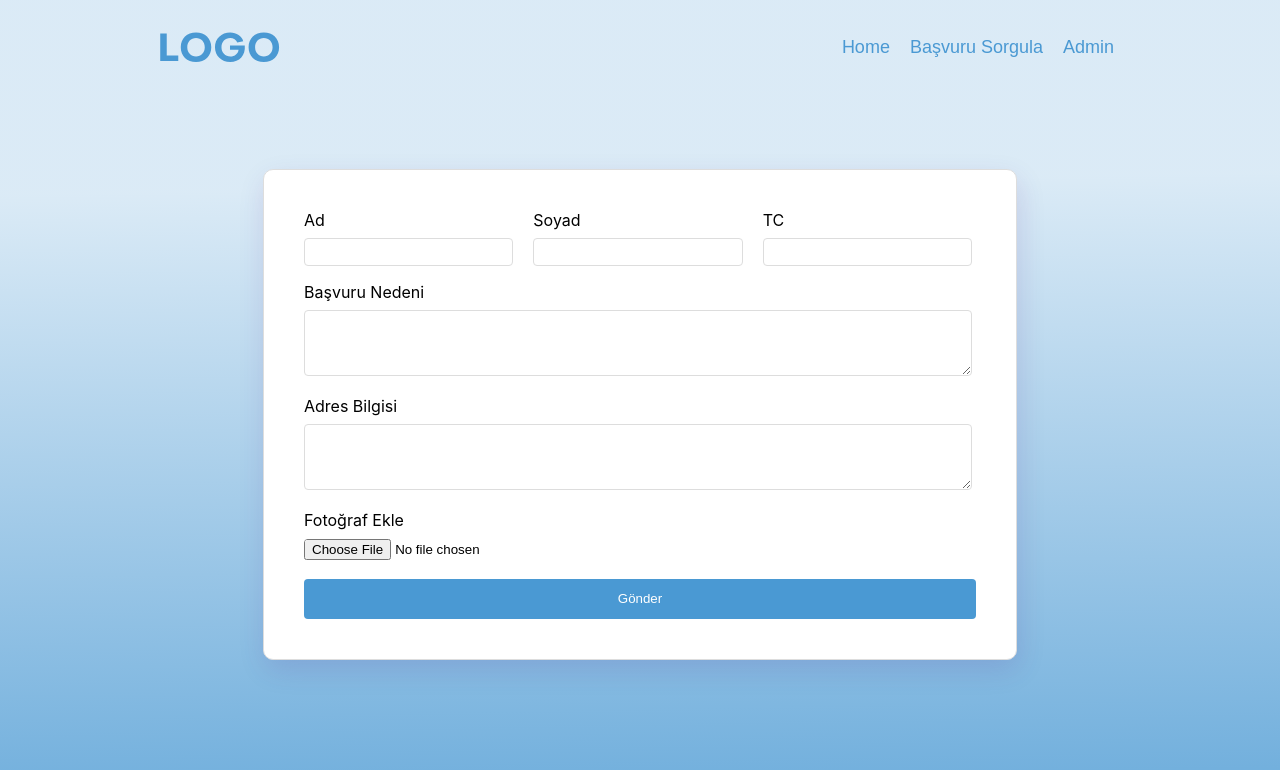
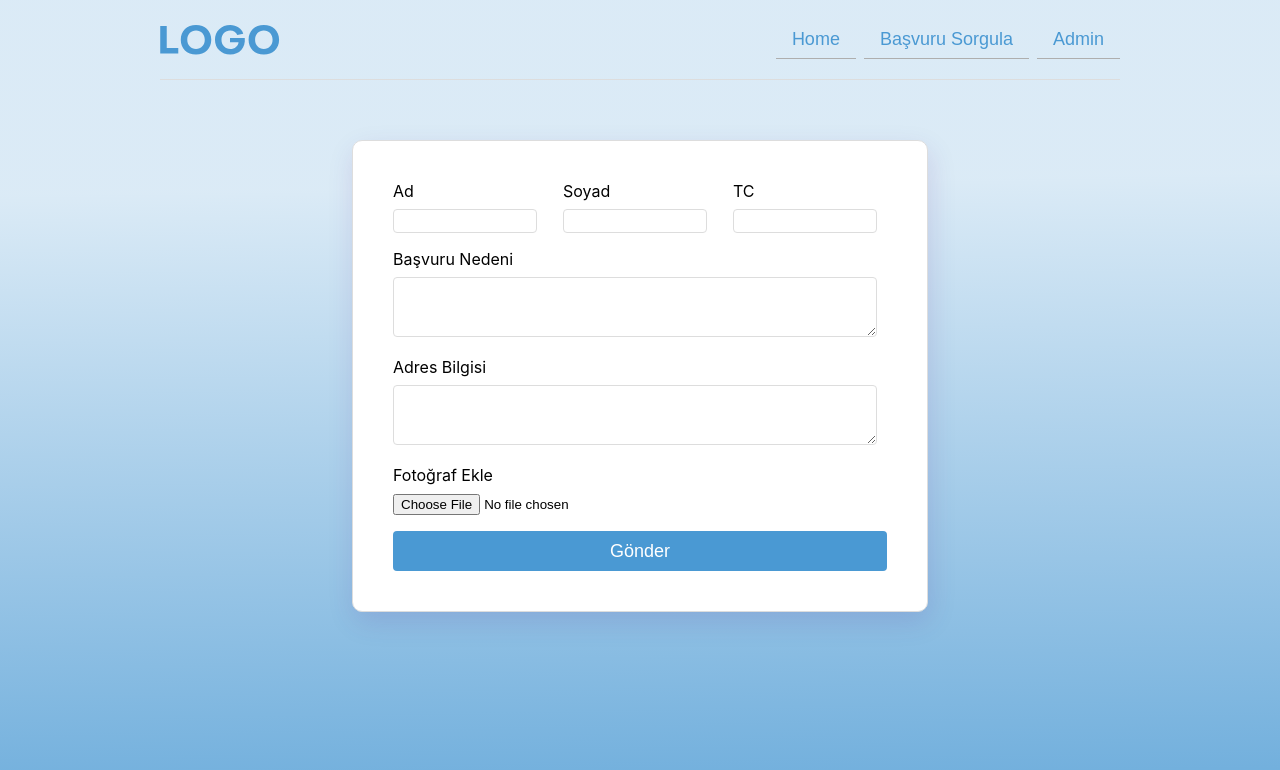
Before and after one commit to aleyaktas/patikaFimpleFinalCase, a React (Create React App) app: page / in a window 1280 px wide. Shown: the top 770 px of the page. Built offline with nearby package versions, Linux system fonts and the light colour scheme.

Commit message:
Add react-hook-form and yup library

```diff
--- a/package.json
+++ b/package.json
@@ -3,13 +3,16 @@
   "version": "0.1.0",
   "private": true,
   "dependencies": {
+    "@hookform/resolvers": "^3.3.2",
     "@testing-library/jest-dom": "^5.17.0",
     "@testing-library/react": "^13.4.0",
     "@testing-library/user-event": "^13.5.0",
     "react": "^18.2.0",
     "react-dom": "^18.2.0",
+    "react-hook-form": "^7.49.2",
     "react-scripts": "5.0.1",
-    "web-vitals": "^2.1.4"
+    "web-vitals": "^2.1.4",
+    "yup": "^1.3.3"
   },
   "scripts": {
     "start": "react-scripts start",
--- a/src/App.css
+++ b/src/App.css
@@ -1,3 +1,9 @@
+* {
+  margin: 0;
+  padding: 0;
+  box-sizing: border-box;
+}
+
 body {
   position: relative;
 }
--- a/src/components/Form/Form.js
+++ b/src/components/Form/Form.js
@@ -1,55 +1,119 @@
+import { useForm } from "react-hook-form";
+import { yupResolver } from "@hookform/resolvers/yup";
+import * as Yup from "yup";
 import styles from "./Form.module.css";
 
 const Form = () => {
-  const formElements = [
-    { name: "Ad", type: "text" },
-    { name: "Soyad", type: "text" },
-    { name: "TC", type: "text" },
-    { name: "Başvuru Nedeni", type: "textarea" },
-    { name: "Adres Bilgisi", type: "textarea" },
-    { name: "Fotoğraf Ekle", type: "file" },
-  ];
+  const schema = Yup.object({
+    name: Yup.string().required("Ad zorunlu"),
+    surname: Yup.string().required("Soyad zorunlu"),
+    idNumber: Yup.string().required("TC zorunlu"),
+    applicationReason: Yup.string().required("Başvuru Nedeni zorunlu"),
+    address: Yup.string().required("Adres Bilgisi zorunlu"),
+    photograph: Yup.mixed().test(
+      "required",
+      "Please select a file",
+      (files) => files?.length > 0
+    ),
+  }).required();
+
+  const {
+    register,
+    handleSubmit,
+    formState: { errors },
+  } = useForm({
+    resolver: yupResolver(schema),
+  });
+
+  const onSubmit = (data) => {
+    console.log(data);
+  };
 
   return (
     <div className={styles.container}>
-      <div className={styles.formElements}>
-        {formElements.map(({ name, type }, index) => (
-          <div
-            className={`${styles.formElement} ${
-              type === "textarea" ? styles.largeHeight : ""
-            }`}
-            key={index}
-          >
-            <label htmlFor={name}>{name}</label>
-            {type === "file" ? (
-              <div className={styles.fileUpload}>
-                <input
-                  className={styles.formInput}
-                  type="file"
-                  id={name}
-                  name={name.toLowerCase()}
-                />
-              </div>
-            ) : type === "textarea" ? (
-              <textarea
-                className={`${styles.formInput} ${styles.textarea}`}
-                id={name}
-                name={name.toLowerCase()}
-              />
-            ) : (
-              <input
-                className={styles.formInput}
-                type="text"
-                id={name}
-                name={name.toLowerCase()}
-              />
-            )}
-          </div>
-        ))}
-        <button className={styles.formSubmitButton} type="submit">
+      <form onSubmit={handleSubmit(onSubmit)} className={styles.formElements}>
+        <div className={styles.formElement}>
+          <label htmlFor="name">Ad</label>
+          <input
+            {...register("name")}
+            type="text"
+            id="name"
+            className={styles.formInput}
+          />
+          {errors.name && (
+            <p className={styles.errorMessage}>{errors.name.message}</p>
+          )}
+        </div>
+
+        <div className={styles.formElement}>
+          <label htmlFor="surname">Soyad</label>
+          <input
+            {...register("surname")}
+            type="text"
+            id="surname"
+            className={styles.formInput}
+          />
+          {errors.surname && (
+            <p className={styles.errorMessage}>{errors.surname.message}</p>
+          )}
+        </div>
+
+        <div className={styles.formElement}>
+          <label htmlFor="idNumber">TC</label>
+          <input
+            {...register("idNumber")}
+            type="text"
+            id="idNumber"
+            className={styles.formInput}
+          />
+          {errors.idNumber && (
+            <p className={styles.errorMessage}>{errors.idNumber.message}</p>
+          )}
+        </div>
+
+        <div className={`${styles.formElement} ${styles.largeHeight}`}>
+          <label htmlFor="applicationReason">Başvuru Nedeni</label>
+          <textarea
+            {...register("applicationReason")}
+            id="applicationReason"
+            className={styles.formInput}
+          />
+          {errors.applicationReason && (
+            <p className={styles.errorMessage}>
+              {errors.applicationReason.message}
+            </p>
+          )}
+        </div>
+
+        <div className={`${styles.formElement} ${styles.largeHeight}`}>
+          <label htmlFor="address">Adres Bilgisi</label>
+          <textarea
+            {...register("address")}
+            id="address"
+            className={styles.formInput}
+          />
+          {errors.address && (
+            <p className={styles.errorMessage}>{errors.address.message}</p>
+          )}
+        </div>
+
+        <div className={styles.formElement}>
+          <label htmlFor="photograph">Fotoğraf Ekle</label>
+          <input
+            {...register("photograph")}
+            type="file"
+            id="photograph"
+            accept="image/jpeg, image/png, image/gif"
+          />
+          {errors.photograph && (
+            <p className={styles.errorMessage}>{errors.photograph.message}</p>
+          )}
+        </div>
+
+        <button type="submit" className={styles.formSubmitButton}>
           Gönder
         </button>
-      </div>
+      </form>
     </div>
   );
 };
--- a/src/components/Form/Form.module.css
+++ b/src/components/Form/Form.module.css
@@ -3,11 +3,11 @@
   justify-content: center;
   align-items: center;
   width: 100%;
-  height: 80vh;
+  margin-top: 60px;
 }
 
 .formElements {
-  width: 70%;
+  width: 60%;
   background-color: white;
   padding: 40px;
   border: 1px solid #ddd;
@@ -60,4 +60,12 @@ label {
   border-radius: 4px;
   background-color: #4a99d3;
   color: white;
+  font-size: 18px;
+  cursor: pointer;
 }
+
+.errorMessage {
+  font-size: 14px;
+  color: red;
+  padding: 4px 0;
+}
--- a/src/components/Header/Header.module.css
+++ b/src/components/Header/Header.module.css
@@ -1,19 +1,25 @@
 .container {
   width: 100%;
+  height: 10vh;
   display: flex;
+  border-bottom: 1px solid #ddd;
   justify-content: space-between;
-  padding: 32px 0;
 }
 
 .buttons {
   display: flex;
+  align-items: center;
   gap: 8px;
 }
 
 .button {
+  width: max-content;
+  padding: 8px 16px;
   background-color: transparent;
   color: #4a99d3;
   font-size: 18px;
   outline: none;
+  cursor: pointer;
   border: none;
+  border-bottom: 1px solid #aeaeae;
 }
--- a/src/screens/Home/Home.module.css
+++ b/src/screens/Home/Home.module.css
@@ -1,5 +1,6 @@
 .container {
   width: 75%;
+  height: 100vh;
   margin: auto;
   position: absolute; /* İçerik için pozisyonlandırma */
   top: 0;
```
Also changed, not shown: 1 other file (tests, documents, lock files or other folders).
